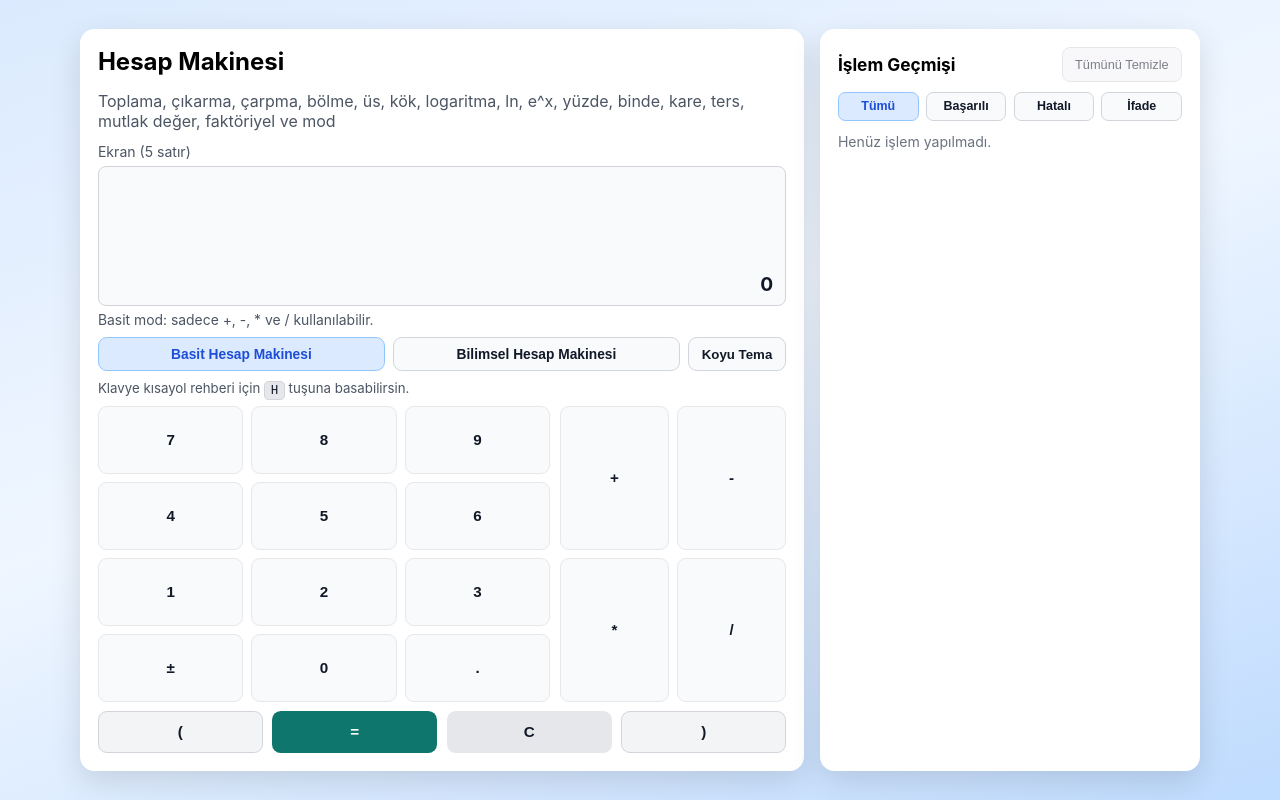
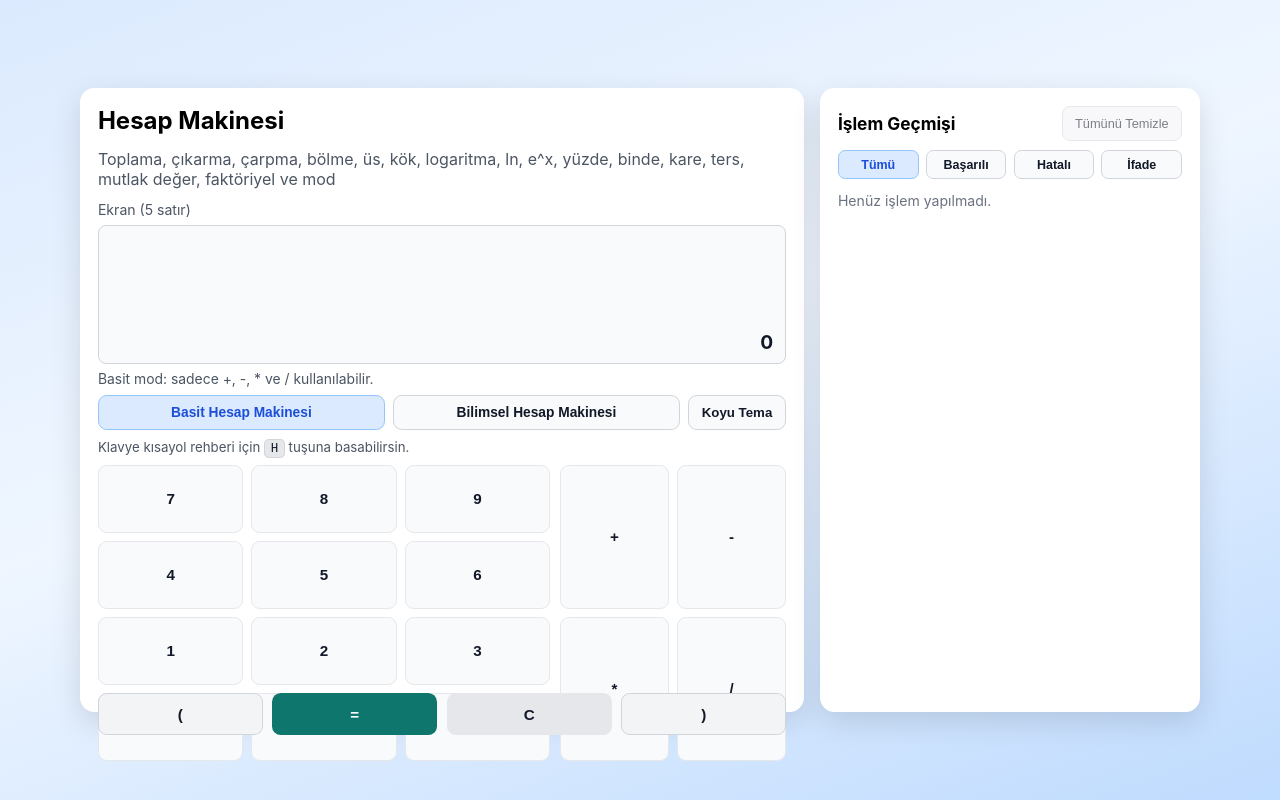
Before and after one commit to alikizilirmak/reactWithTypeScript, a React (Vite) app: page / in a window 1280 px wide. Built offline with nearby package versions, Linux system fonts and the light colour scheme.

Commit message:
Prevent action row shift by fixing panel heights
Co-authored-by: Ali Kızılırmak <akzlrmk.1990@gmail.com>

```diff
--- a/src/App.css
+++ b/src/App.css
@@ -17,6 +17,7 @@
   --scientific-keypad-height: calc(8 * 30px + 7 * 0.5rem);
 
   width: 100%;
+  height: var(--panel-height);
   min-height: var(--panel-height);
   padding: var(--panel-padding);
   border-radius: var(--panel-radius);
@@ -288,6 +289,7 @@
 /* Sağ panel: işlem geçmişi */
 .history {
   width: 100%;
+  height: var(--panel-height);
   min-height: var(--panel-height);
   padding: var(--panel-padding);
   border-radius: var(--panel-radius);
```
